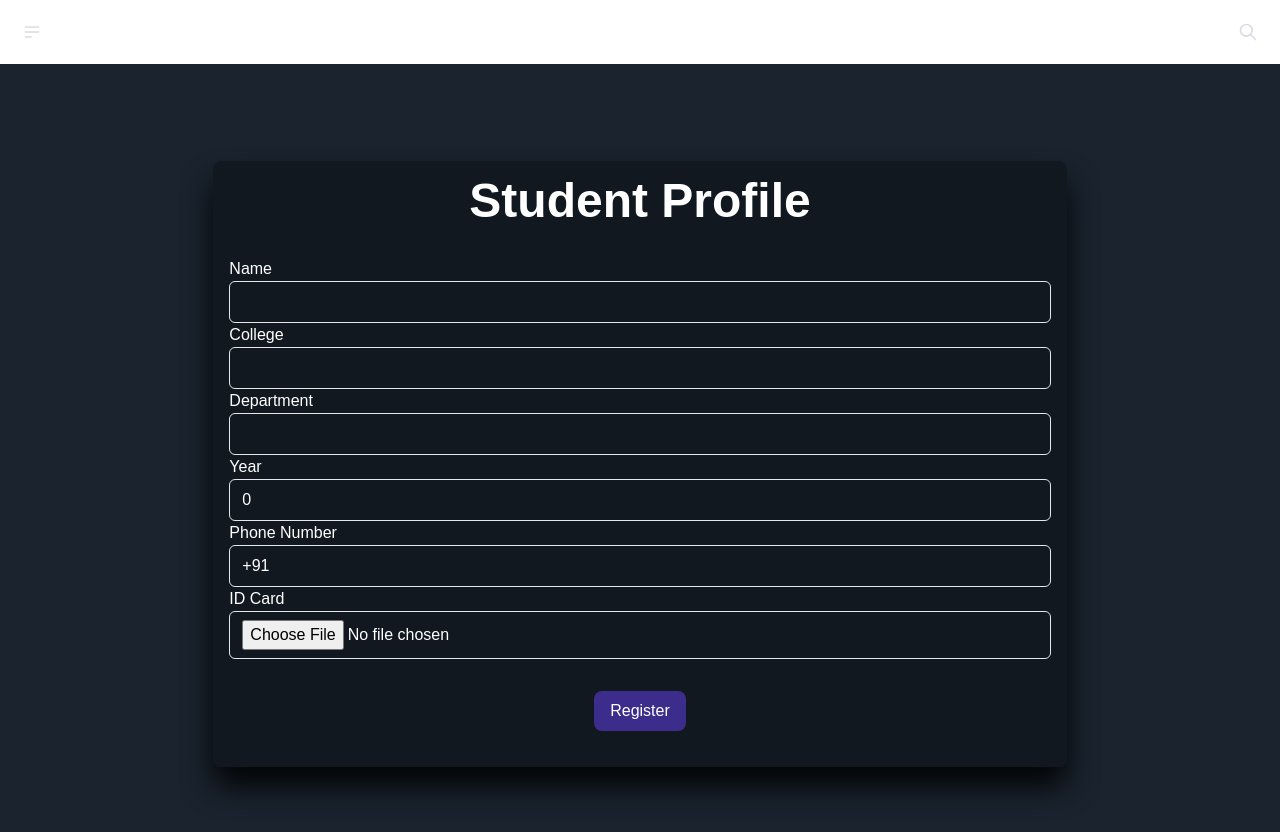
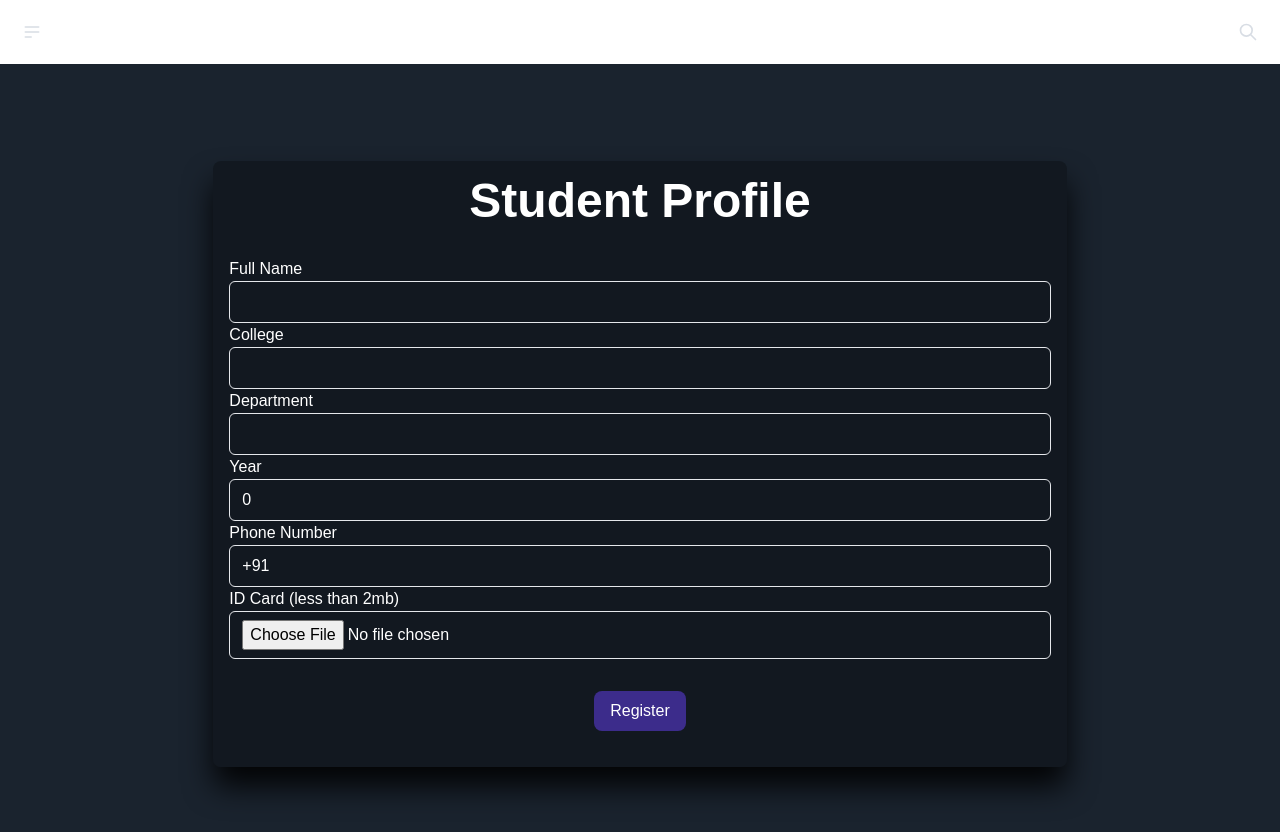
Before and after one commit to vimal-11/Icon-Frontend, a Next.js app: page /regprofile in a window 1280 px wide. Shown: the top 832 px of the page. Built offline with nearby package versions, Linux system fonts and the light colour scheme; a web font is replaced by a local one.

Commit message:
static changes in forgotps

```diff
--- a/app/forgot-password/page.js
+++ b/app/forgot-password/page.js
@@ -17,8 +17,14 @@ const ForgotPassword = () => {
       console.log('Reset Password:', response.data);
       setResetSuccess(true);
     } catch (error) {
-      console.error('Password reset request failed:', error);
-      alert('Password reset request failed. Please try again.');
+      if (error.response.status === 400) {
+        alert('This email is not registered. Provide registered email.'); // Show the success pop-up
+        setEmail('');
+      } else {
+        console.error('Password reset request failed:', error);
+        alert('Password reset request failed. Please try again.');
+        setEmail('');
+      }
     }
   };
 
--- a/app/regprofile/page.js
+++ b/app/regprofile/page.js
@@ -73,7 +73,7 @@ const StudentComponent = () => {
             Student Profile
           </h1>
           <div className="form-group text-white">
-            <label>Name</label>
+            <label>Full Name</label>
             <input
               type="text"
               className="py-2 px-3 rounded-md border bg-transparent text-white w-full"
@@ -127,7 +127,7 @@ const StudentComponent = () => {
             />
           </div>
           <div className="form-group pb-3 text-white">
-            <label>ID Card </label>
+            <label>ID Card (less than 2mb)</label>
             <input
               type="file"
               name="id_card"
--- a/components/Aboutus.jsx
+++ b/components/Aboutus.jsx
@@ -53,7 +53,7 @@ const contributors = [
     name: 'Bharani M',
     desc: 'Assosiate Treasurer',
     image: 'bharani.jpg',
-    link1: '#',
+    link1: 'https://github.com/bharani-kcm',
     link2: 'https://www.linkedin.com/in/bharani-m-b32265287',
     link3: 'https://www.instagram.com/bharani_kcm/',
     courseandyear: 'CSE, III Year',
```
